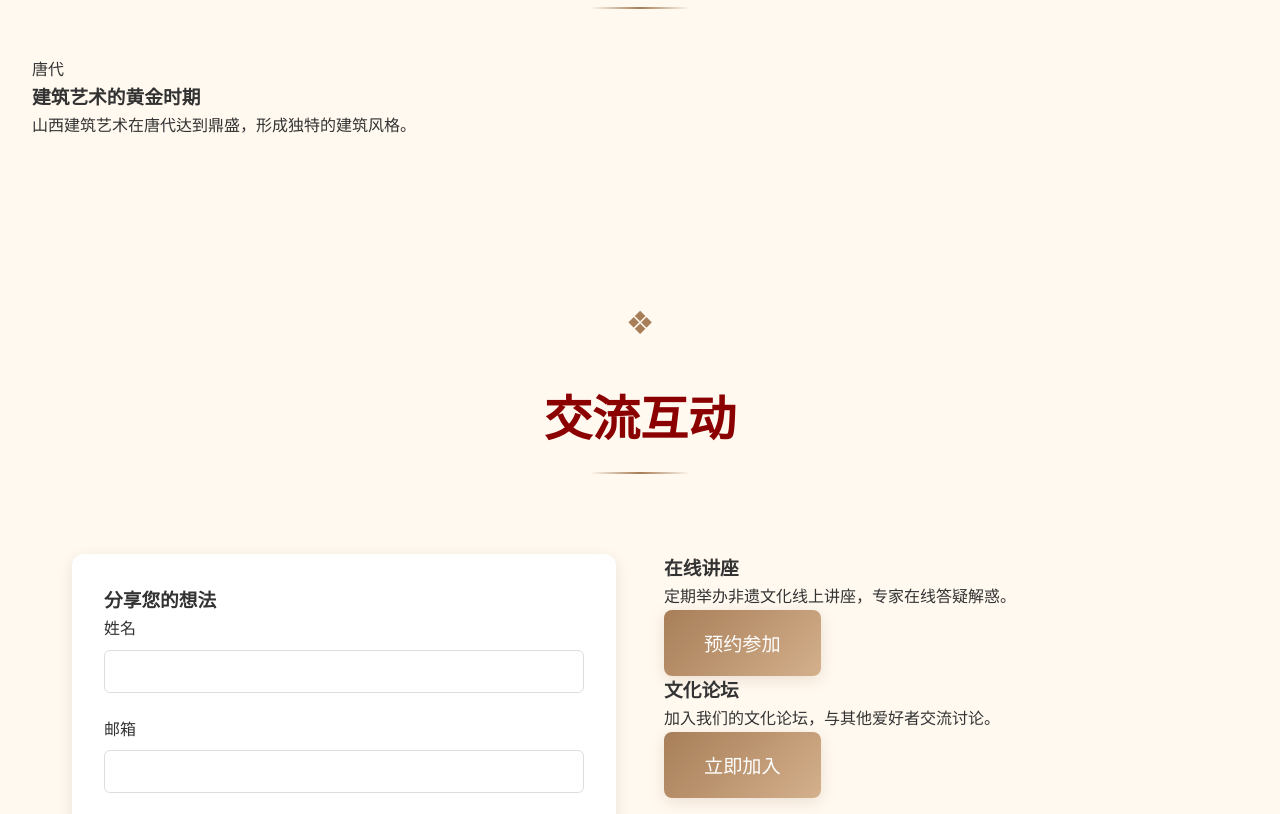
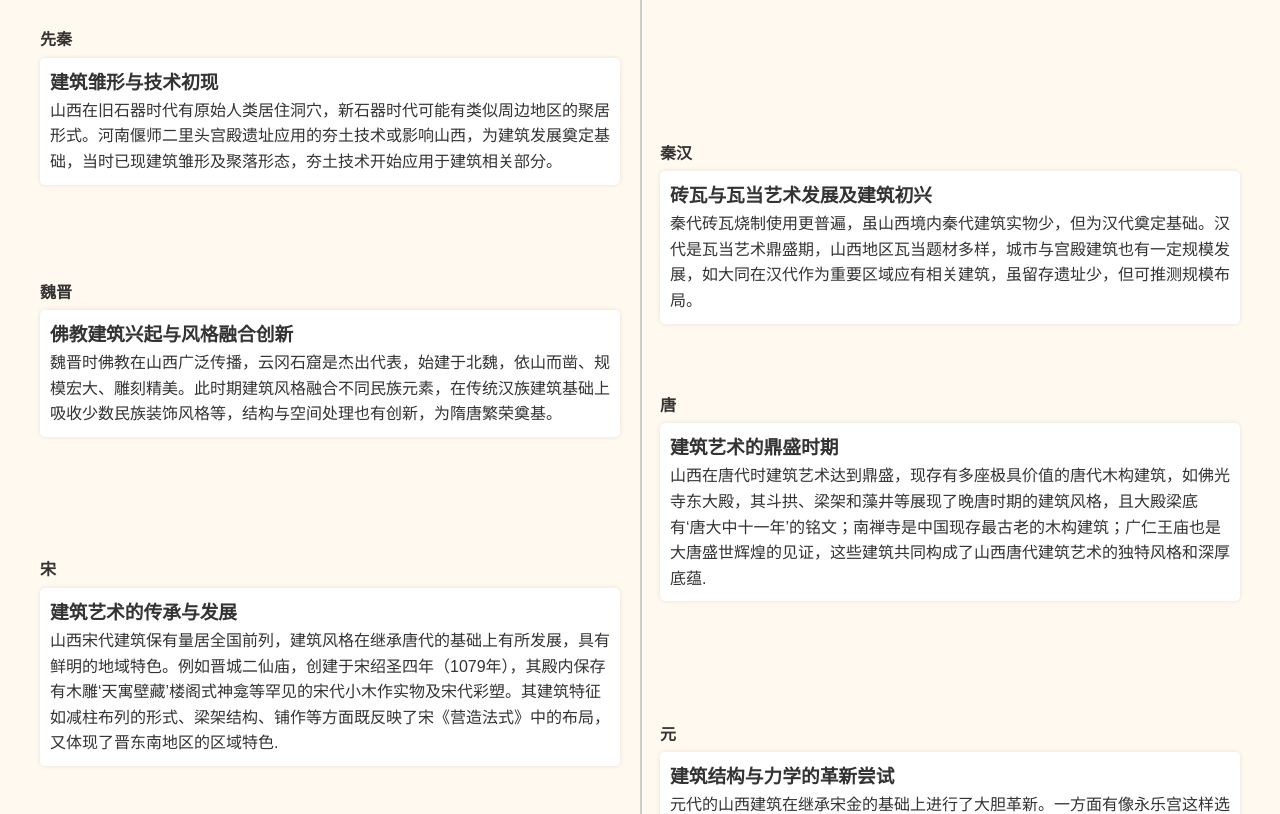
Before and after one commit to hy-wu/shanxi-heritage-art, a Vue app: page / in a window 1280 px wide. Shown: the part 4400-5214 px from the top of the page. Built offline with nearby package versions, Linux system fonts and the light colour scheme.

Commit message:
culture timeline

```diff
--- a/src/components/sections/CultureSection.vue
+++ b/src/components/sections/CultureSection.vue
@@ -3,14 +3,13 @@
         <h2>文化传承</h2>
         <div class="culture-content" data-aos="fade-up">
             <div class="timeline">
-                <div class="timeline-item">
-                    <div class="timeline-date">唐代</div>
+                <div class="timeline-item" v-for="(item, index) in timelineItems" :key="index">
+                    <div class="timeline-time">{{ item.time }}</div>
                     <div class="timeline-content">
-                        <h3>建筑艺术的黄金时期</h3>
-                        <p>山西建筑艺术在唐代达到鼎盛，形成独特的建筑风格。</p>
+                        <h3>{{ item.title }}</h3>
+                        <p>{{ item.description }}</p>
                     </div>
                 </div>
-                <!-- 更多时间线项目... -->
             </div>
         </div>
     </section>
@@ -18,10 +17,108 @@
 
 <script>
 export default {
-    name: 'CultureSection'
+    name: 'CultureSection',
+    data() {
+        return {
+            "timelineItems": [
+                {
+                    "time": "先秦",
+                    "title": "建筑雏形与技术初现",
+                    "description": "山西在旧石器时代有原始人类居住洞穴，新石器时代可能有类似周边地区的聚居形式。河南偃师二里头宫殿遗址应用的夯土技术或影响山西，为建筑发展奠定基础，当时已现建筑雏形及聚落形态，夯土技术开始应用于建筑相关部分。"
+                },
+                {
+                    "time": "秦汉",
+                    "title": "砖瓦与瓦当艺术发展及建筑初兴",
+                    "description": "秦代砖瓦烧制使用更普遍，虽山西境内秦代建筑实物少，但为汉代奠定基础。汉代是瓦当艺术鼎盛期，山西地区瓦当题材多样，城市与宫殿建筑也有一定规模发展，如大同在汉代作为重要区域应有相关建筑，虽留存遗址少，但可推测规模布局。"
+                },
+                {
+                    "time": "魏晋",
+                    "title": "佛教建筑兴起与风格融合创新",
+                    "description": "魏晋时佛教在山西广泛传播，云冈石窟是杰出代表，始建于北魏，依山而凿、规模宏大、雕刻精美。此时期建筑风格融合不同民族元素，在传统汉族建筑基础上吸收少数民族装饰风格等，结构与空间处理也有创新，为隋唐繁荣奠基。"
+                },
+                {
+                    "time": "唐",
+                    "title": "建筑艺术的鼎盛时期",
+                    "description": "山西在唐代时建筑艺术达到鼎盛，现存有多座极具价值的唐代木构建筑，如佛光寺东大殿，其斗拱、梁架和藻井等展现了晚唐时期的建筑风格，且大殿梁底有‘唐大中十一年’的铭文；南禅寺是中国现存最古老的木构建筑；广仁王庙也是大唐盛世辉煌的见证，这些建筑共同构成了山西唐代建筑艺术的独特风格和深厚底蕴."
+                },
+                {
+                    "time": "宋",
+                    "title": "建筑艺术的传承与发展",
+                    "description": "山西宋代建筑保有量居全国前列，建筑风格在继承唐代的基础上有所发展，具有鲜明的地域特色。例如晋城二仙庙，创建于宋绍圣四年（1079年），其殿内保存有木雕‘天寓壁藏’楼阁式神龛等罕见的宋代小木作实物及宋代彩塑。其建筑特征如减柱布列的形式、梁架结构、铺作等方面既反映了宋《营造法式》中的布局，又体现了晋东南地区的区域特色."
+                },
+                {
+                    "time": "元",
+                    "title": "建筑结构与力学的革新尝试",
+                    "description": "元代的山西建筑在继承宋金的基础上进行了大胆革新。一方面有像永乐宫这样选材规整、制作规矩的官式建筑代表，其营建历程漫长，无极门梁枋用材合乎《营造法式》六等材，梁架结构延续金代形制且简练经济；另一方面有洪洞广胜下寺大雄宝殿等选材自然、制作粗糙的民间建筑典范，用材减小，移柱、减柱造并用，构造灵活大胆，独具创新。同时，元代斗拱继承宋制并有所发展，梁枋加工粗糙，斜栿使用普遍."
+                },
+                {
+                    "time": "明",
+                    "title": "建筑风格的融合与丰富",
+                    "description": "明代山西建筑风格呈现出融合与丰富的特点，如大同的慈云寺，始建于唐，历经修缮至明代，承载着元明风骨，其三进院落错落有致，精致砖雕与琉璃浮雕屋脊巧夺天工，穹庐顶式的钟鼓二楼是山西现存明清钟鼓楼中的孤例，融合了元代建筑风格与北疆民族文化，体现了多元文化的交融."
+                },
+                {
+                    "time": "清",
+                    "title": "传统建筑技艺的延续与传承",
+                    "description": "清代山西建筑延续了传统的建筑技艺，并在细节和装饰上进一步发展。许多建筑在保留传统木结构和布局的基础上，更加注重雕刻、彩绘等装饰工艺，使建筑更加华丽精美，体现了当时的社会文化和审美情趣，同时也反映了传统建筑技艺的传承和延续。"
+                }
+            ]
+        };
+    }
 };
 </script>
 
 <style scoped>
-/* 可以在这里添加特定于 CultureSection 的样式 */
+.section {
+    padding: 20px;
+}
+
+.culture-content {
+    display: flex;
+    flex-direction: column;
+    align-items: center;
+}
+
+.timeline {
+    position: relative;
+    padding: 20px 0;
+    width: 100%;
+}
+
+.timeline::before {
+    content: '';
+    position: absolute;
+    top: 0;
+    bottom: 0;
+    left: 50%;
+    width: 2px;
+    background: #ccc;
+}
+
+.timeline-item {
+    position: relative;
+    width: 50%;
+    padding: 10px 20px;
+    box-sizing: border-box;
+    margin-bottom: -4rem;
+}
+
+.timeline-item:nth-child(odd) {
+    left: 0;
+}
+
+.timeline-item:nth-child(even) {
+    left: 50%;
+}
+
+.timeline-time {
+    font-weight: bold;
+    margin-bottom: 5px;
+}
+
+.timeline-content {
+    background: #fff;
+    padding: 10px;
+    border-radius: 5px;
+    box-shadow: 0 0 5px rgba(0, 0, 0, 0.1);
+}
 </style>
```
